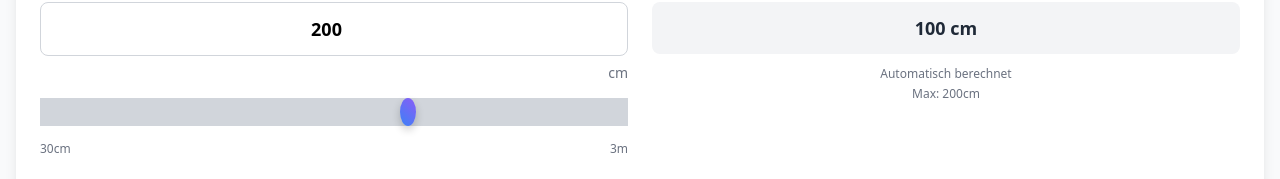
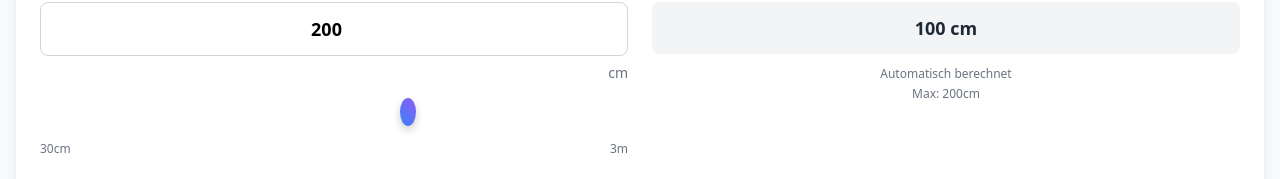
Before and after one commit to michaelwagnerr98-bot/Konfig_nontel, a React (Vite) app: page / in a window 1280 px wide. Shown: the part 830-1009 px from the top of the page. Built offline with nearby package versions, Linux system fonts and the light colour scheme; no server answers.

Commit message:
Make slider line white

```diff
--- a/src/index.css
+++ b/src/index.css
@@ -28,17 +28,17 @@
 
 /* Custom slider styles for all screen sizes */
 .slider {
-  background: #d1d5db; /* Gray-300 */
+  background: #ffffff; /* White */
 }
 
 .slider::-webkit-slider-track {
-  background: #d1d5db; /* Gray-300 */
+  background: #ffffff; /* White */
   height: 2px;
   border-radius: 3px;
 }
 
 .slider::-moz-range-track {
-  background: #d1d5db; /* Gray-300 */
+  background: #ffffff; /* White */
   height: 2px;
   border-radius: 3px;
   border: none;
```
